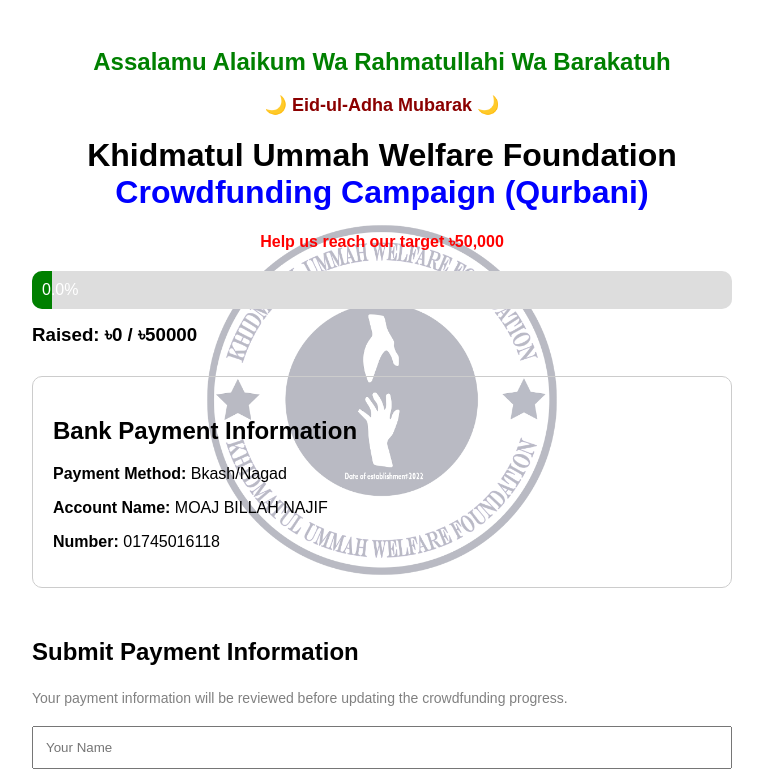
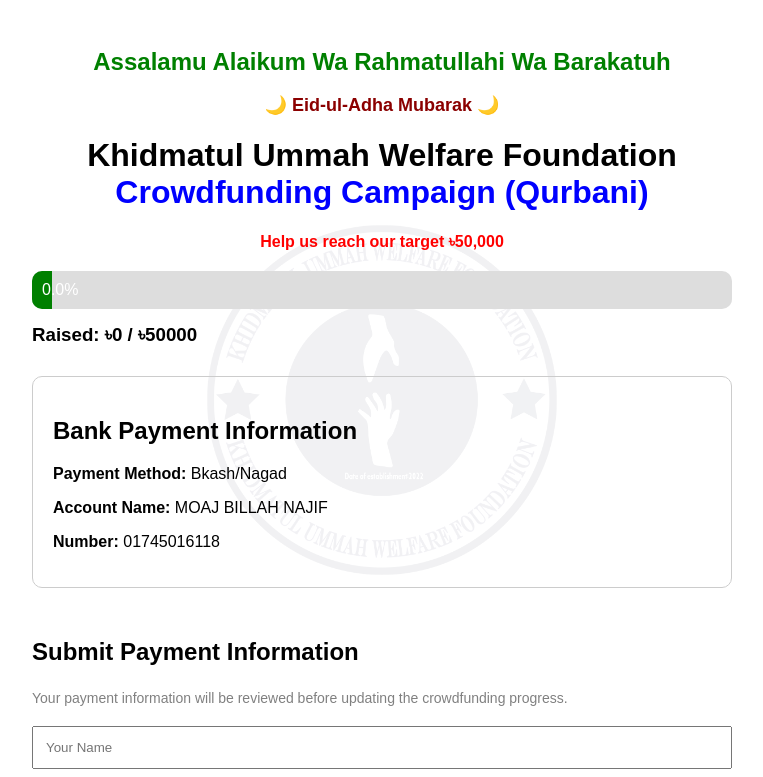
Before and after one commit to Milu-BD/crowdfunding-site, a Next.js app: page / in a window 1280 px wide. Shown: the top 777 px of the page, without its empty margins (258-1021 px from the left). Built offline with nearby package versions, Linux system fonts and the light colour scheme; no server answers; the database is empty.

Commit message:
Update page.js

```diff
--- a/app/page.js
+++ b/app/page.js
@@ -170,7 +170,7 @@ export default function Home() {
     backgroundPosition: "center",
     backgroundSize: "contain",
 
-    opacity: 0.30,
+    opacity: 0.06,
 
     zIndex: 0,
     pointerEvents: "none",
```
